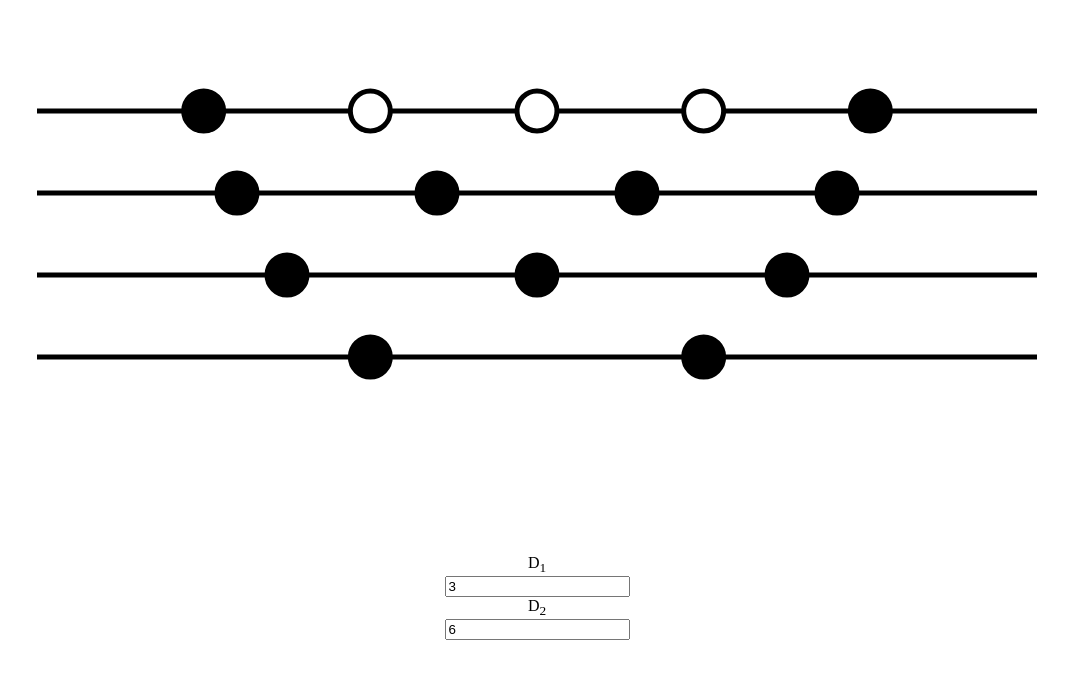
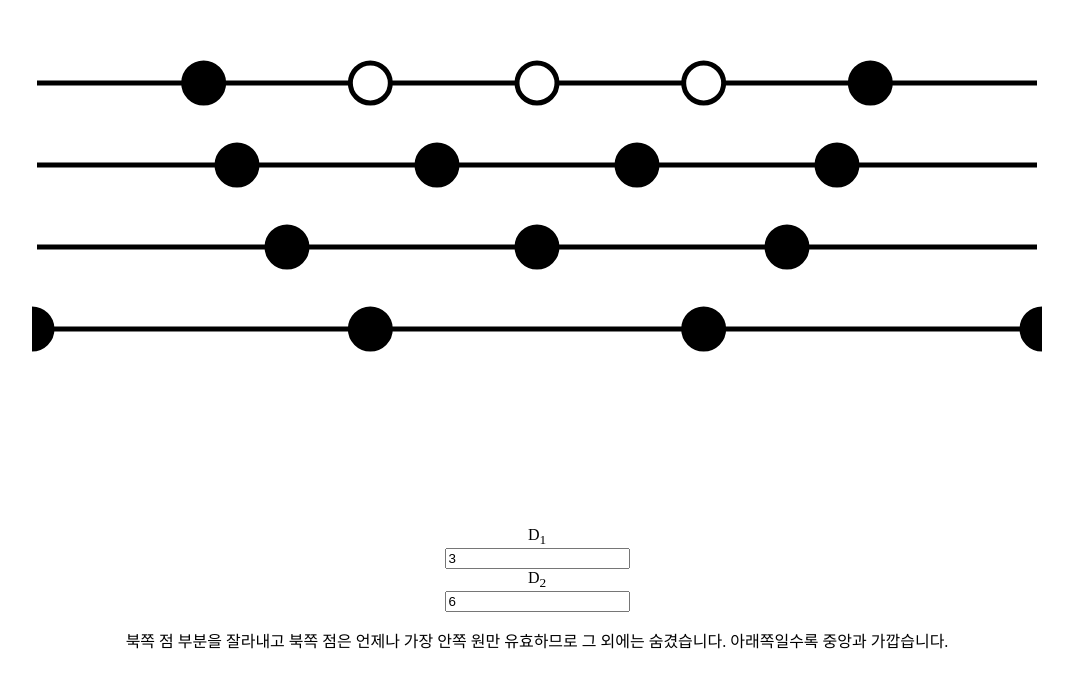
Before and after one commit to daily-boj/RanolP, a plain HTML site: page 10166/playground.html in a window 1280 px wide. Shown: the part 123-800 px from the top of the page, without its empty margins (103-1176 px from the left). Drawn offline with Linux system fonts and the light colour scheme.

Commit message:
Add additional description on 10166 playground

```diff
--- a/10166/playground.html
+++ b/10166/playground.html
@@ -36,6 +36,11 @@
             width: 80vw;
             height: 50px;
         }
+
+        p {
+            text-align: center;
+            word-break: keep-all;
+        }
     </style>
 </head>
 
@@ -45,10 +50,11 @@
     <input type="number" id="d1">
     <label for="d2">D<sub>2</sub></label>
     <input type="number" id="d2">
+    <p>북쪽 점 부분을 잘라내고 북쪽 점은 언제나 가장 안쪽 원만 유효하므로 그 외에는 숨겼습니다. 아래쪽일수록 중앙과 가깝습니다.</p>
 </body>
 
 <script>
-    const SVG_TAGS = ['svg', 'line', 'circle', 'animate'];
+    const SVG_TAGS = ['svg', 'line', 'circle', 'animate', 'clipPath', 'rect'];
     const NUMBER_REGEX = /[0-9]+/;
     function h(tag, { className, children, onClick, ...rest } = {}) {
         let element;
@@ -90,6 +96,28 @@
             svgWrap.append(h('svg', {
                 viewBox: '0 0 200 10',
                 children: [
+                    i === lastValidFrom && h('clipPath', {
+                        id: 'clip-left',
+                        children: [
+                            h('rect', {
+                                x: -1,
+                                y: 0,
+                                width: 5,
+                                height: 10
+                            })
+                        ]
+                    }),
+                    i === lastValidFrom && h('clipPath', {
+                        id: 'clip-right',
+                        children: [
+                            h('rect', {
+                                x: 196,
+                                y: 0,
+                                width: 5,
+                                height: 10
+                            })
+                        ]
+                    }),
                     h('line', {
                         x1: 0,
                         y1: 5,
@@ -97,10 +125,27 @@
                         y2: 5,
                         stroke: 'black'
                     }),
+                    i === lastValidFrom && [
+                        h('circle', {
+                            cx: -1,
+                            cy: 5,
+                            r: 4,
+                            fill: 'black',
+                            stroke: 'black',
+                            'clip-path': 'url(#clip-left)',
+                        }),
+                        h('circle', {
+                            cx: 201,
+                            cy: 5,
+                            r: 4,
+                            fill: 'black',
+                            stroke: 'black',
+                            'clip-path': 'url(#clip-right)',
+                        }),
+                    ],
                     range(0, i - 1).map(j => {
                         const where = (j + 1) * 200 / i;
                         const element = h('circle', {
-                            id: `circle_${i}_${j}`,
                             cx: where,
                             cy: 5,
                             r: 4,
```
